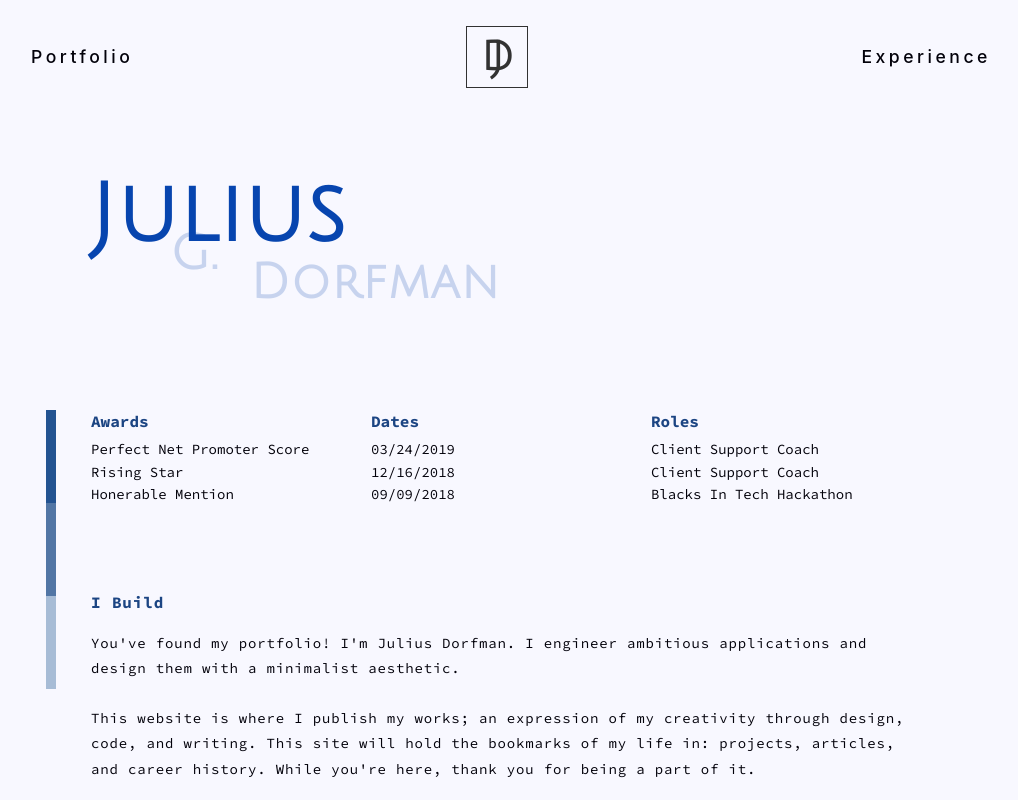
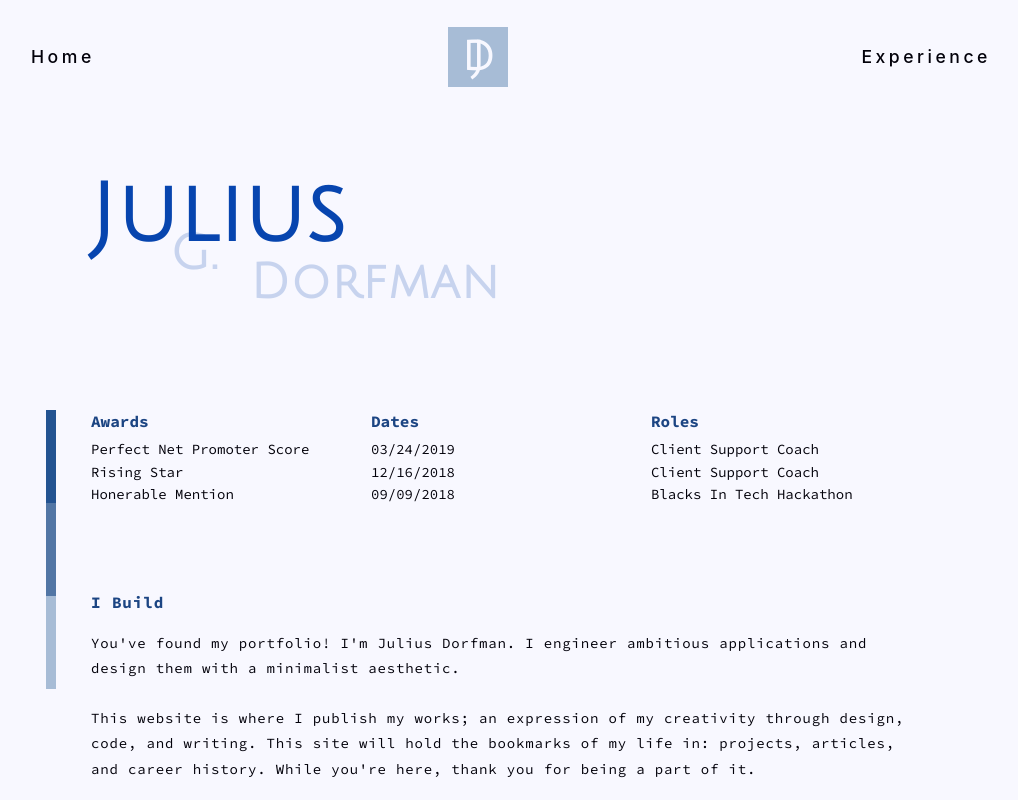
Before and after one commit to JuliusDorfman/jdorfj, a React (Create React App) app: page / in a window 1280 px wide. In both pictures the pointer is over the item 626 px from the left and 56 px from the top of the page. Shown: the top 800 px of the page, without its empty margins (129-1147 px from the left). Built offline with nearby package versions, Linux system fonts and the light colour scheme; a web font is replaced by a local one.

Commit message:
plus icon now fades on .ind-proj:hover

```diff
--- a/src/Components/Navbar/Navbar.css
+++ b/src/Components/Navbar/Navbar.css
@@ -36,7 +36,13 @@
 .initials-icon {
   display: inline-block;
   position: relative;
+  transition: .55s;
 }
+
+.initials-icon:hover {
+  background: #A7BCD6;
+}
+
 
 /*
 .initials-icon:after {
@@ -67,18 +73,25 @@
   transition: .55s;
 }
 
+
+
 .icon-card-initials-wrapper:hover {
-  background: rgba(248, 248, 255, .9);
+  /* background: rgba(248, 248, 255, .9); */
   cursor: pointer;
-  border: 1.5px solid rgba(50, 50, 50, 1);
+  border: 1.5px solid ghostwhite;
 }
 
 .icon-fill {
   background: gainsboro;
 }
 
+/*
 .icon-card-initials-wrapper:hover>.icon-card-initials {
   color: rgba(50, 50, 50, 1);
+} */
+
+.initials-icon:hover .icon-card-initials {
+  color: ghostwhite !important;
 }
 
 @media(min-width: 2000px) {
--- a/src/Components/Navbar/Navbar.jsx
+++ b/src/Components/Navbar/Navbar.jsx
@@ -42,7 +42,7 @@ export default class Navbar extends Component {
       <div className="navbar-component">
         <ul className="main-nav">
           <li>
-            <a className="nav-link" href="/portfolio" value="portfolio" onClick={this.handleClick}>Portfolio</a>
+            <a className="nav-link" href="/portfolio" value="portfolio" onClick={this.handleClick}>Home</a>
           </li>
           <li className="initials-icon">
             <a href="/portfolio" className="icon-card-initials-wrapper" value="portfolio" onClick={this.handleClick}>
--- a/src/Pages/Portfolio/Portfolio.css
+++ b/src/Pages/Portfolio/Portfolio.css
@@ -281,6 +281,14 @@ main>.small-intro {
   color: ghostwhite;
 }
 
+.ind-proj:hover .plus-icon {
+  opacity: 0;
+}
+
+.ind-proj:hover hr {
+  width: 70%;
+}
+
 .overlay-text {
   display: flex;
   flex-direction: column;
@@ -294,8 +302,9 @@ main>.small-intro {
 }
 
 .overlay-text hr {
-  width: 70%;
+  width: 0;
   border: 1px solid ghostwhite;
+  transition: .75s;
 }
 
 .plus-icon {
--- a/src/Pages/Portfolio/Portfolio.jsx
+++ b/src/Pages/Portfolio/Portfolio.jsx
@@ -1,7 +1,7 @@
 import React, { Component } from 'react';
 import Navbar from '../../Components/Navbar';
 import Footer from '../../Components/Footer';
-import Parallax from 'parallax-js';
+// import Parallax from 'parallax-js';
 import './Portfolio.css';
 
 export default class Portfolio extends Component {
@@ -191,7 +191,7 @@ export default class Portfolio extends Component {
               </a>
               <img className="plus-icon" src="./assets/images/juliusdorfman_plus_icon.png" alt="plus-icon" />
             </div>
-            <div className="new-proj-crystal-game ind-proj">
+            {/* <div className="new-proj-crystal-game ind-proj">
               <div className="new-project-intro">
                 <small className="new-date">March 2018</small>
                 <a href="https://crystal-numbers.herokuapp.com/" target="_blank" rel="noopener noreferrer">
@@ -211,7 +211,7 @@ export default class Portfolio extends Component {
                 </div>
               </a>
               <img className="plus-icon" src="/assets/images/juliusdorfman_plus_icon.png" alt="plus-icon" />
-            </div>
+            </div> */}
             <div className="experience-link-wrapper">
               <a href="/homepage">
                 <h4 className="new-experience-page-prompt">See My Experience and Work History</h4>
```
